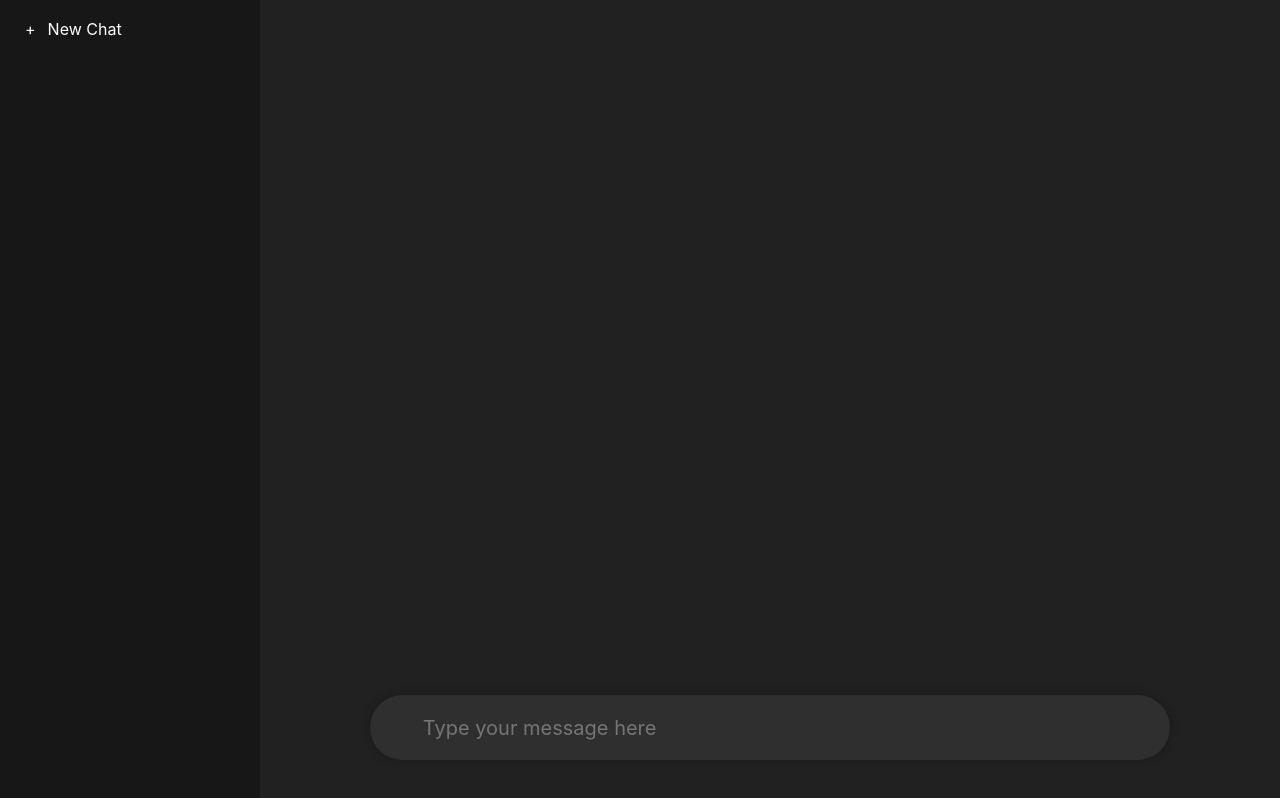
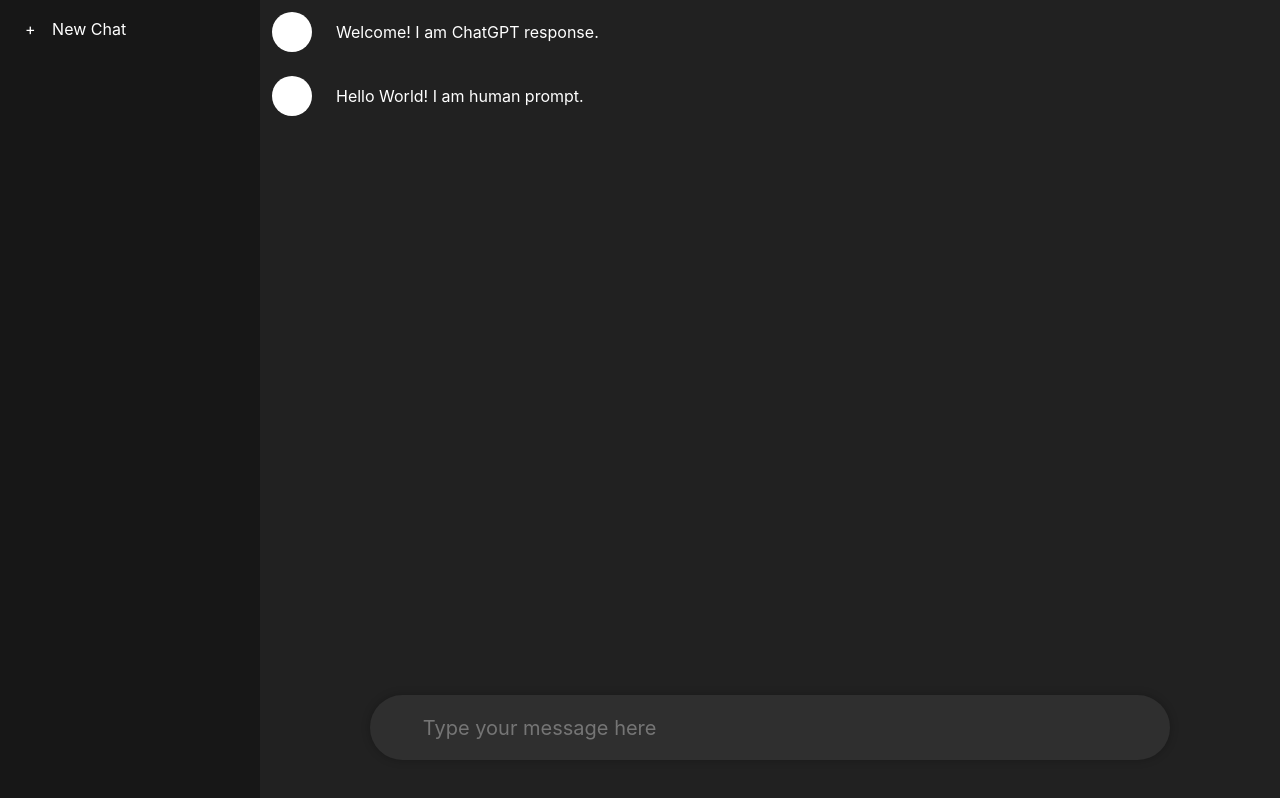
Before and after one commit to smarabattula/chatgpt-clone, a React (Create React App) app in the folder frontend-client/: page / in a window 1280 px wide. Built offline with nearby package versions, Linux system fonts and the light colour scheme.

Commit message:
chat messages

```diff
--- a/frontend-client/src/App.css
+++ b/frontend-client/src/App.css
@@ -50,6 +50,8 @@
   background-color: rgb(47 47 47);
   color: white;
   width: 90%;
+  max-width: 800px;
+  min-width: 200px;
   height: 65px;
   border: 5px solid transparent;
   border-radius: 50px; border-color: none;
@@ -60,10 +62,38 @@
   box-shadow: 0 0 8px 0 rgba(0, 0, 0, 0.25);
   font-size: 1.25em;
   line-height: 1.5rem;
-  max-width: 800px;
   overflow: visible;
   resize:none;
   align-content: center;
+}
+
+.message{
+  align-content: center;
+  padding-left: 24px;
+}
+
+.chat-log{
+
+}
+
+.chat-msg{
+display: flex;
+flex-flow: row;
+padding: 12px;
+
+}
+
+.avatar{
+background: white;
+border-radius: 50%;
+width: 40px;
+height: 40px;
+align-content: center;
+
+}
+
+.chatgpt{
+  background-color: #212121;
 }
 
 .App-logo {
--- a/frontend-client/src/App.js
+++ b/frontend-client/src/App.js
@@ -5,13 +5,26 @@ function App() {
     <div className="App">
       <aside className = "sidemenu">
         <div className = "sidemenu-button">
-          <span>
-            +
-          </span>
+          <span> + </span>
           New Chat
         </div>
       </aside>
       <section className = "chatbox">
+        <div className = "chat-msg chatgpt">
+          <div className = "avatar">
+          </div>
+          <div className = "message chat-log">
+          Welcome! I am ChatGPT response.
+          </div>
+        </div>
+
+        <div className = "chat-msg">
+          <div className = "avatar">
+          </div>
+          <div className = "message">
+          Hello World! I am human prompt.
+          </div>
+        </div>
       <div className = "chat-input-box">
       <textarea className = "chat-input-textarea" placeholder = "Type your message here"></textarea>
       </div>
```
